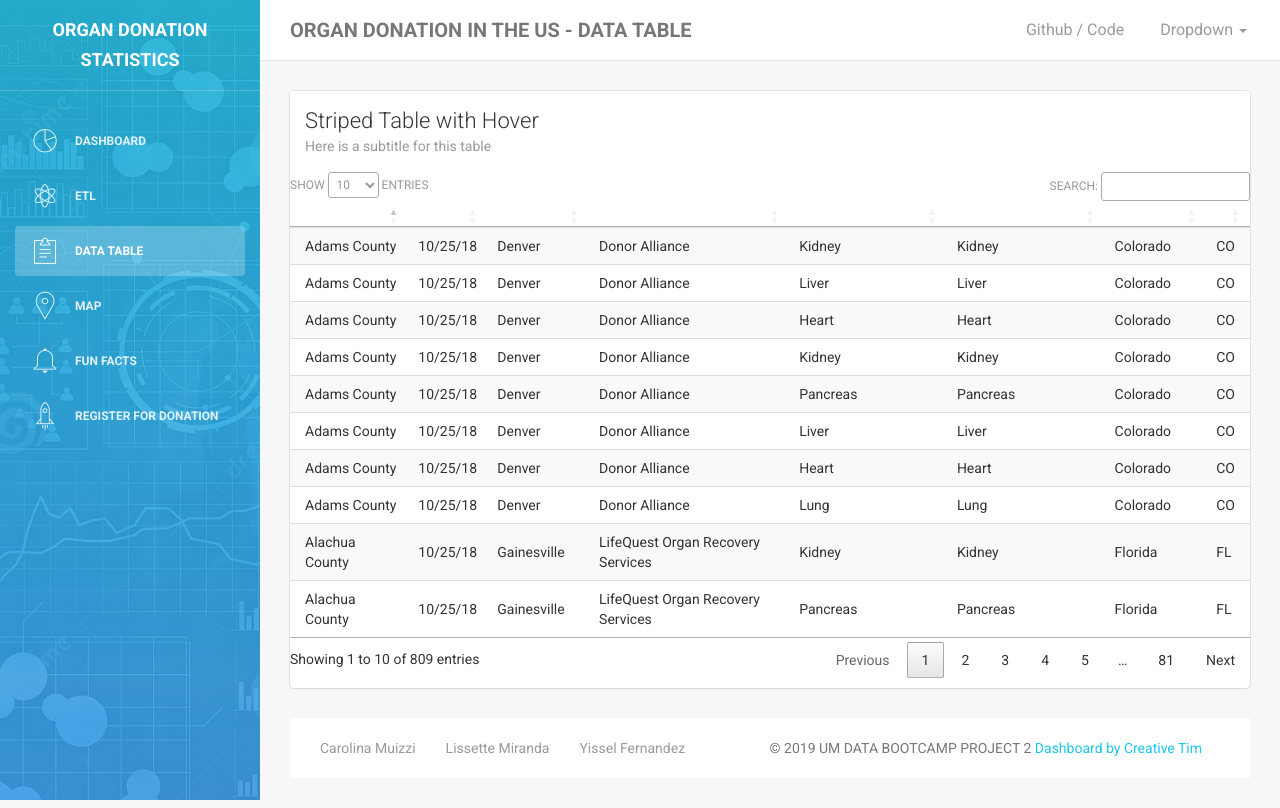
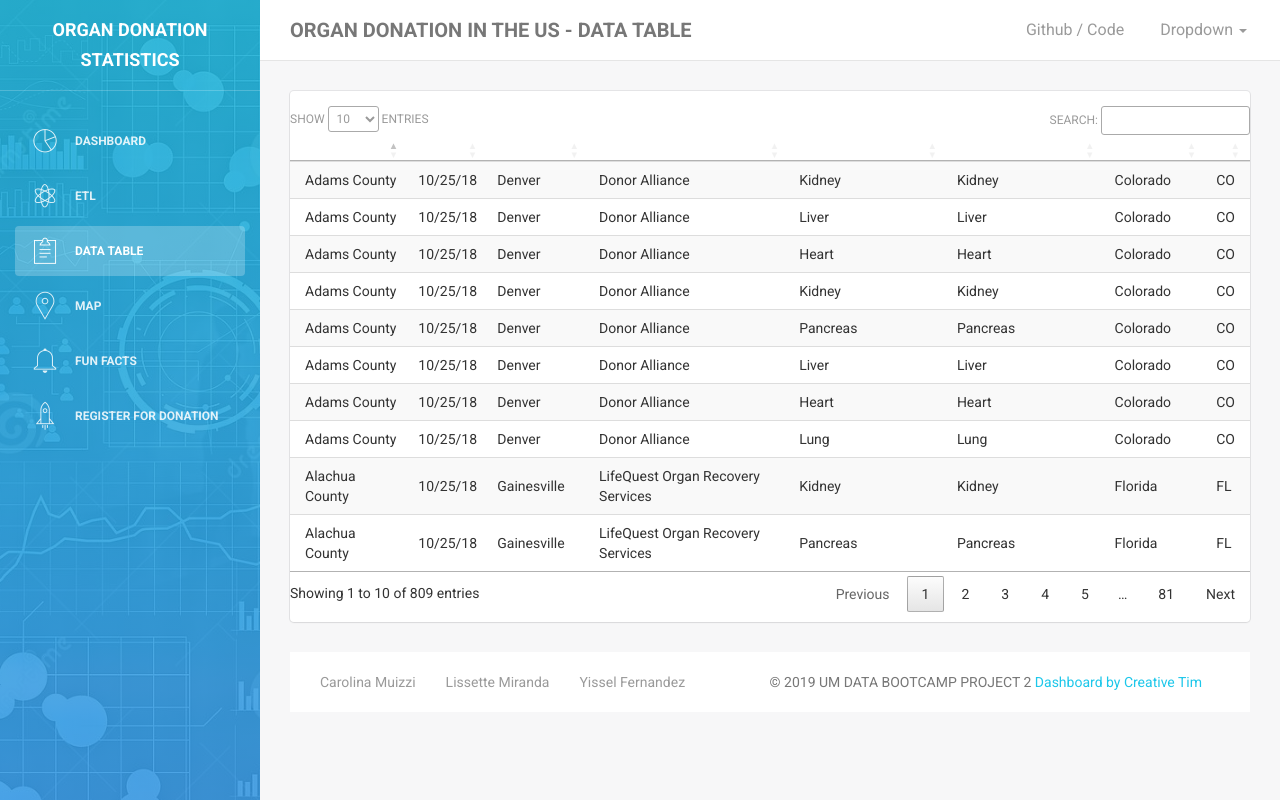
Before and after one commit to lmiranda1107/dataviz_group_project_2, a Flask app: page /table in a window 1280 px wide. Run offline with Flask 2, Linux system fonts and the light colour scheme; data comes from the database, SQL or seed files in the repository; some libraries are stand-ins or nearby versions.

Commit message:
table details

```diff
--- a/templates/light-bootstrap-dashboard-master/table.html
+++ b/templates/light-bootstrap-dashboard-master/table.html
@@ -141,10 +141,10 @@
                             <div class="row">
                                 <div class="col-md-12">
                                     <div class="card">
-                                        <div class="header">
+                                        <!-- <div class="header">
                                             <h4 class="title">Striped Table with Hover</h4>
                                             <p class="category">Here is a subtitle for this table</p>
-                                        </div>
+                                        </div> -->
                                         <div class="content table-responsive table-full-width">
                                             <table class="table table-hover table-striped" id="myTable">
 
```
